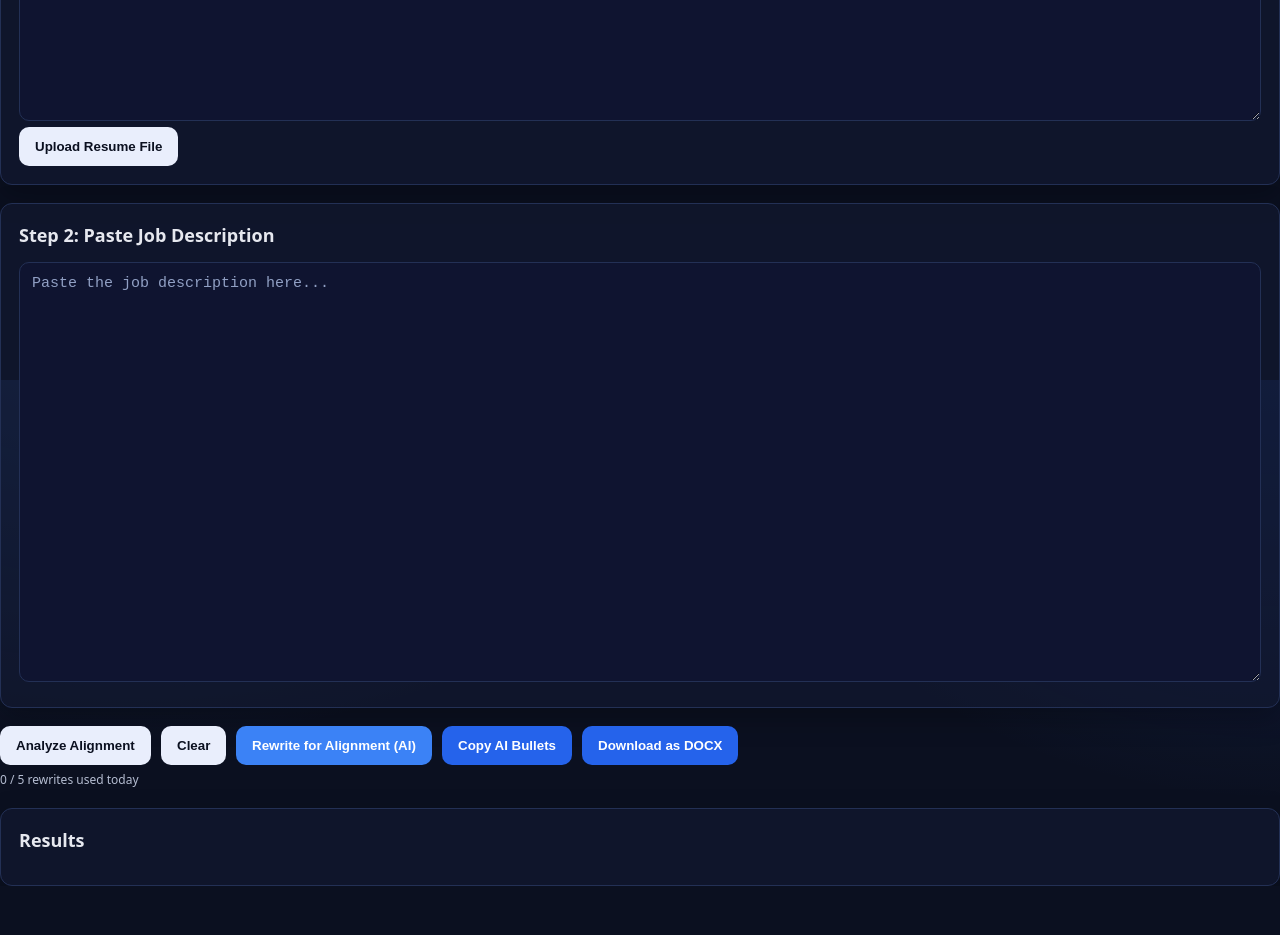
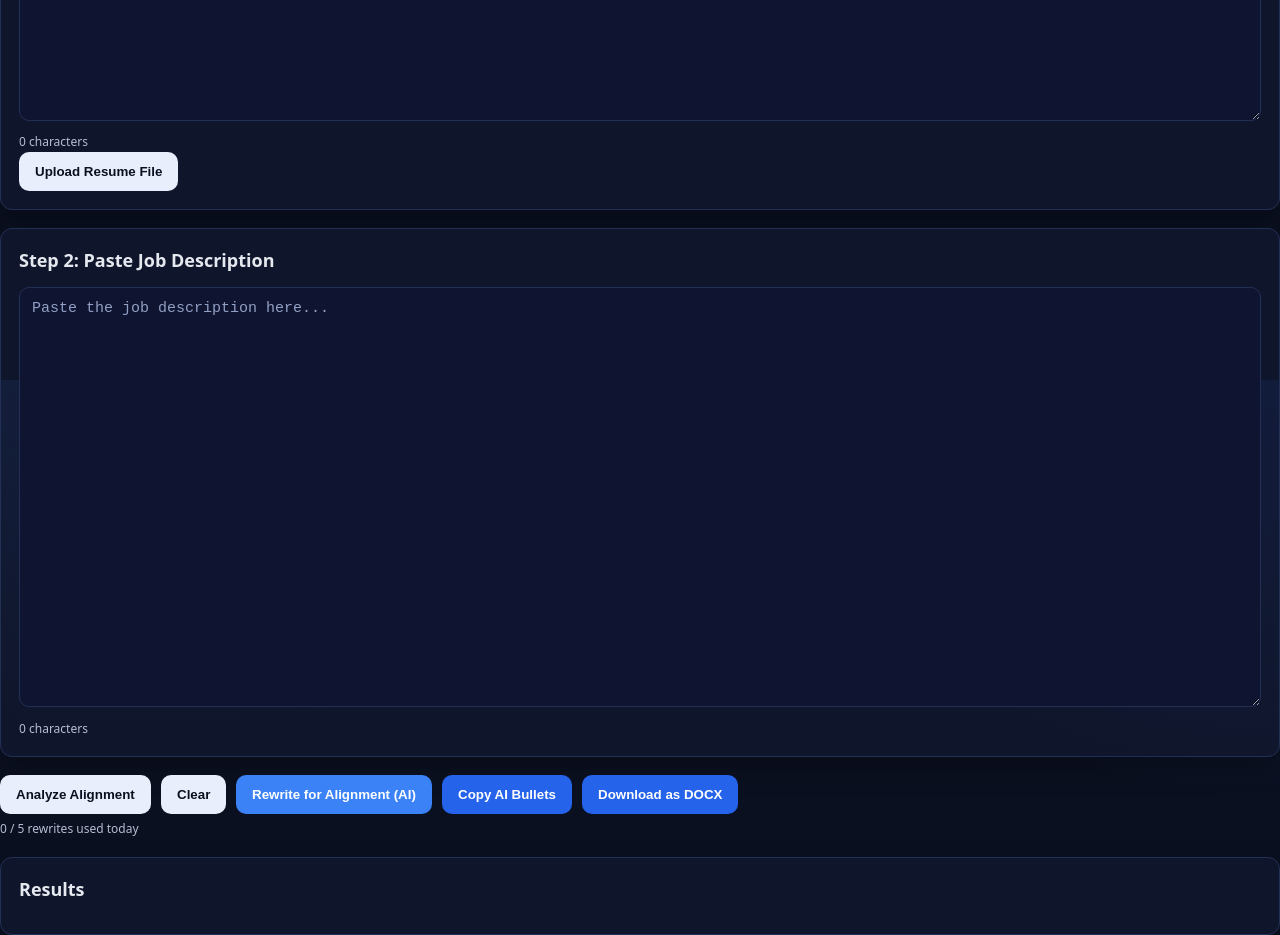
Before and after one commit to ToddTestingVibeCoding/resume-optimizer-mvp, a website: page index.html in a window 1280 px wide. Shown: the part 420-1355 px from the top of the page. Before the commit the page ends 1306 px from the top, so only its background shows below. Drawn offline with Linux system fonts and the light colour scheme.

Commit message:
Character Counter

```diff
--- a/index.html
+++ b/index.html
@@ -14,6 +14,7 @@
     <section>
       <h2>Step 1: Paste Your Resume</h2>
       <textarea id="resume" placeholder="Paste your resume here..."></textarea>
+      <small class="char-count" id="resumeCount">0 characters</small>
       <input id="resumeFile" type="file" accept=".docx,.pdf,.txt" style="display:none"/>
       <button id="uploadBtn" type="button" class="secondary">Upload Resume File</button>
     </section>
@@ -22,6 +23,7 @@
     <section>
       <h2>Step 2: Paste Job Description</h2>
       <textarea id="jobDesc" placeholder="Paste the job description here..."></textarea>
+      <small class="char-count" id="jdCount">0 characters</small>
     </section>
 
     <!-- Actions -->
```
